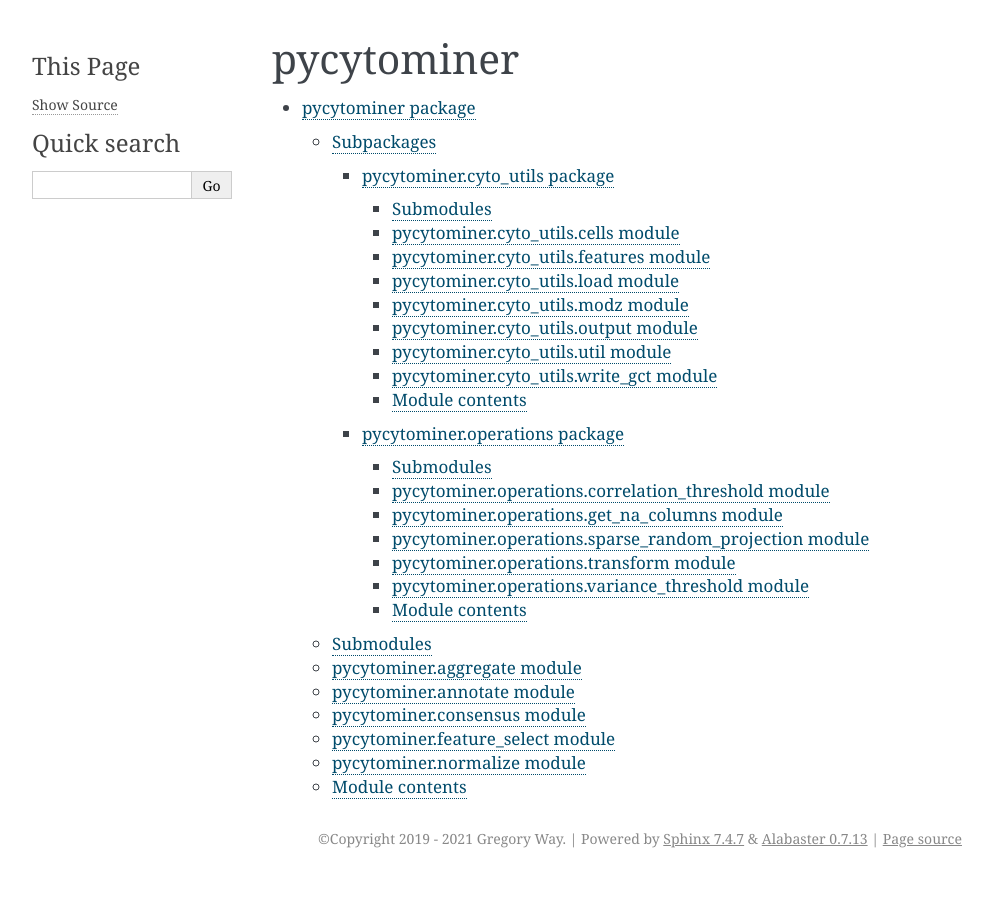
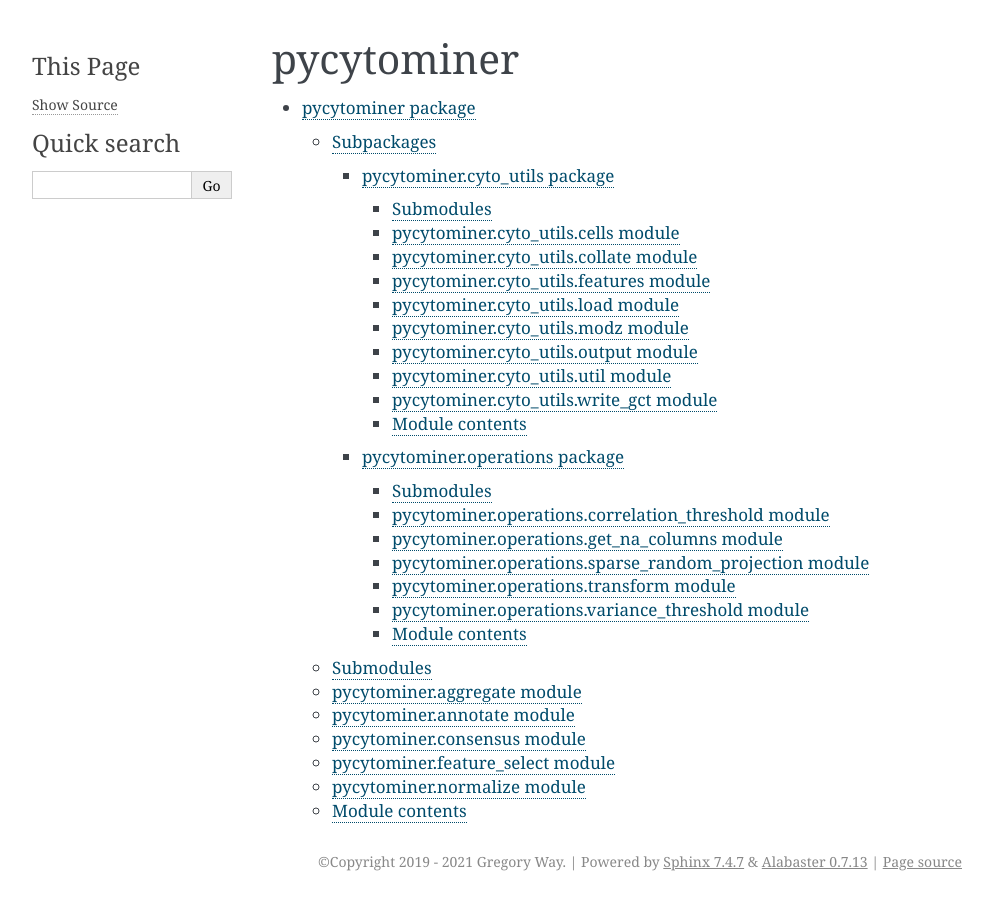
Before and after one commit to cytomining/pycytominer, a Sphinx documentation site: the page built from docs/modules.rst, in a window 1280 px wide. Shown: the whole page, without its empty margins (148-1141 px from the left). Built offline with Sphinx 7.4.7, drawn with Linux system fonts in a browser that asks for light colours.

Commit message:
Update pycytominer.cyto_utils.rst

```diff
--- a/docs/pycytominer.cyto_utils.rst
+++ b/docs/pycytominer.cyto_utils.rst
@@ -8,6 +8,14 @@
 ------------------------------------
 
 .. automodule:: pycytominer.cyto_utils.cells
+   :members:
+   :undoc-members:
+   :show-inheritance:
+
+pycytominer.cyto\_utils.collate module
+------------------------------------
+
+.. automodule:: pycytominer.cyto_utils.collate
    :members:
    :undoc-members:
    :show-inheritance:
```
